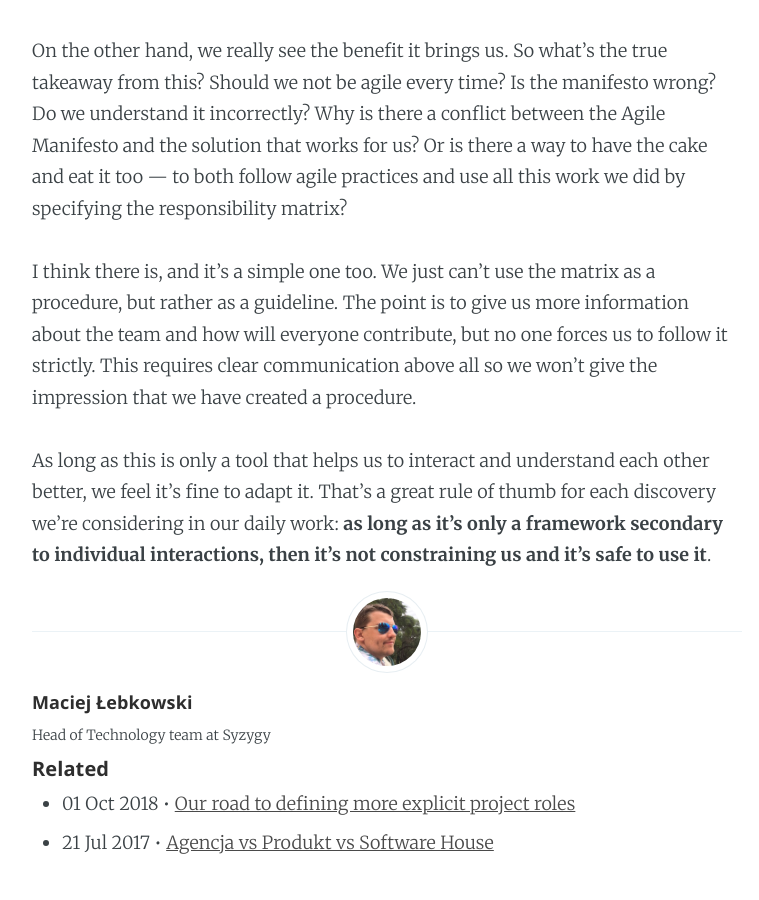
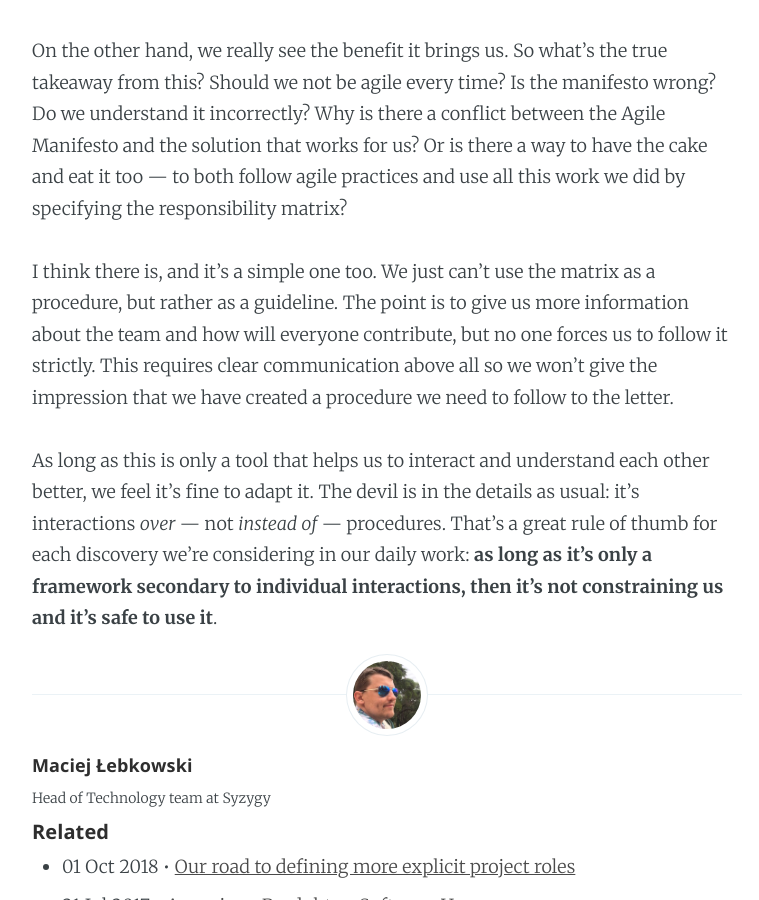
Before and after one commit to syzygypl/syzygypl.github.io, a Jekyll site: the page built from _posts/2018-10-05-agile-vs-procedures.md, in a window 1280 px wide and 900 px high, scrolled down 475 px. Shown: the whole window, without its empty margins (253-1012 px from the left). Built offline with Jekyll 4.4.1, drawn with Linux system fonts in a browser that asks for light colours.

Commit message:
over vs instead of distinction

```diff
--- a/_posts/2018-10-05-agile-vs-procedures.md
+++ b/_posts/2018-10-05-agile-vs-procedures.md
@@ -10,6 +10,6 @@ categories: about-us
 
 On the other hand, we really see the benefit it brings us. So what’s the true takeaway from this? Should we not be agile every time? Is the manifesto wrong? Do we understand it incorrectly? Why is there a conflict between the Agile Manifesto and the solution that works for us? Or is there a way to have the cake and eat it too — to both follow agile practices and use all this work we did by specifying the responsibility matrix?
 
-I think there is, and it’s a simple one too. We just can’t use the matrix as a procedure, but rather as a guideline. The point is to give us more information about the team and how will everyone contribute, but no one forces us to follow it strictly. This requires clear communication above all so we won’t give the impression that we have created a procedure.
+I think there is, and it’s a simple one too. We just can’t use the matrix as a procedure, but rather as a guideline. The point is to give us more information about the team and how will everyone contribute, but no one forces us to follow it strictly. This requires clear communication above all so we won’t give the impression that we have created a procedure we need to follow to the letter.
 
-As long as this is only a tool that helps us to interact and understand each other better, we feel it’s fine to adapt it. That’s a great rule of thumb for each discovery we’re considering in our daily work: **as long as it’s only a framework secondary to individual interactions, then it’s not constraining us and it’s safe to use it**.
+As long as this is only a tool that helps us to interact and understand each other better, we feel it’s fine to adapt it. The devil is in the details as usual: it’s interactions _over_ — not _instead of_ — procedures. That’s a great rule of thumb for each discovery we’re considering in our daily work: **as long as it’s only a framework secondary to individual interactions, then it’s not constraining us and it’s safe to use it**.
```
